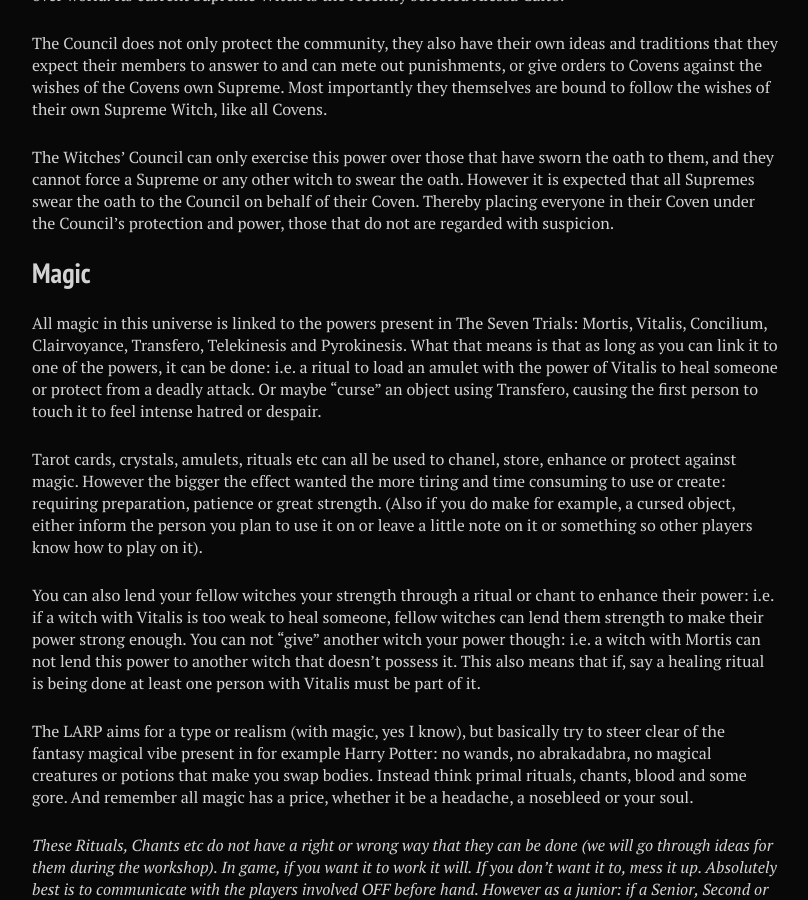
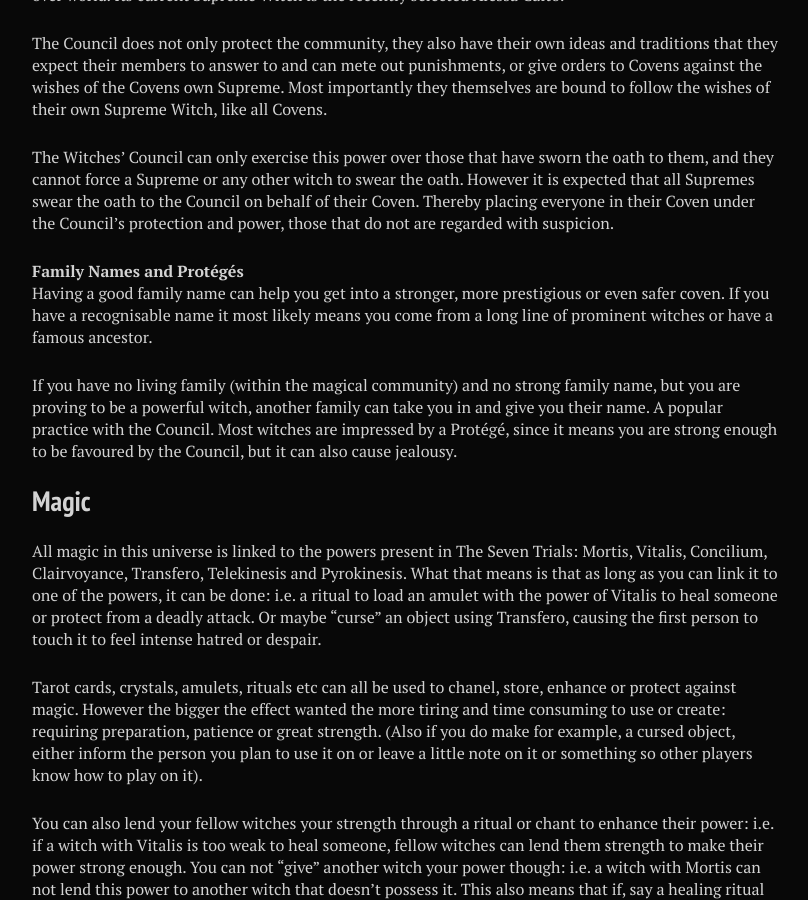
Before and after one commit to stanislavb/en.coven.nu, a Jekyll site: the page built from fictional/index.md, in a window 1280 px wide and 900 px high, scrolled down 3451 px. Shown: the whole window, without its empty margins (288-1096 px from the left). Built offline with Jekyll 4.4.1, drawn with Linux system fonts in a browser that asks for light colours; nearby versions of some CDN libraries.

Commit message:
Update index.md

```diff
--- a/fictional/index.md
+++ b/fictional/index.md
@@ -88,6 +88,11 @@ The Council does not only protect the community, they also have their own ideas
 
 The Witches’ Council can only exercise this power over those that have sworn the oath to them, and they cannot force a Supreme or any other witch to swear the oath. However it is expected that all Supremes swear the oath to the Council on behalf of their Coven. Thereby placing everyone in their Coven under the Council's protection and power, those that do not are regarded with suspicion.
 
+**Family Names and Protégés**
+Having a good family name can help you get into a stronger, more prestigious or even safer coven. If you have a recognisable name it most likely means you come from a long line of prominent witches or have a famous ancestor.
+
+If you have no living family (within the magical community) and no strong family name, but you are proving to be a powerful witch, another family can take you in and give you their name. A popular practice with the Council. Most witches are impressed by a Protégé, since it means you are strong enough to be favoured by the Council, but it can also cause jealousy.
+
 ## Magic
 
 All magic in this universe is linked to the powers present in The Seven Trials: Mortis, Vitalis, Concilium, Clairvoyance, Transfero, Telekinesis and Pyrokinesis. What that means is that as long as you can link it to one of the powers, it can be done: i.e. a ritual to load an amulet with the power of Vitalis to heal someone or protect from a deadly attack. Or maybe “curse” an object using Transfero, causing the first person to touch it to feel intense hatred or despair.
```
